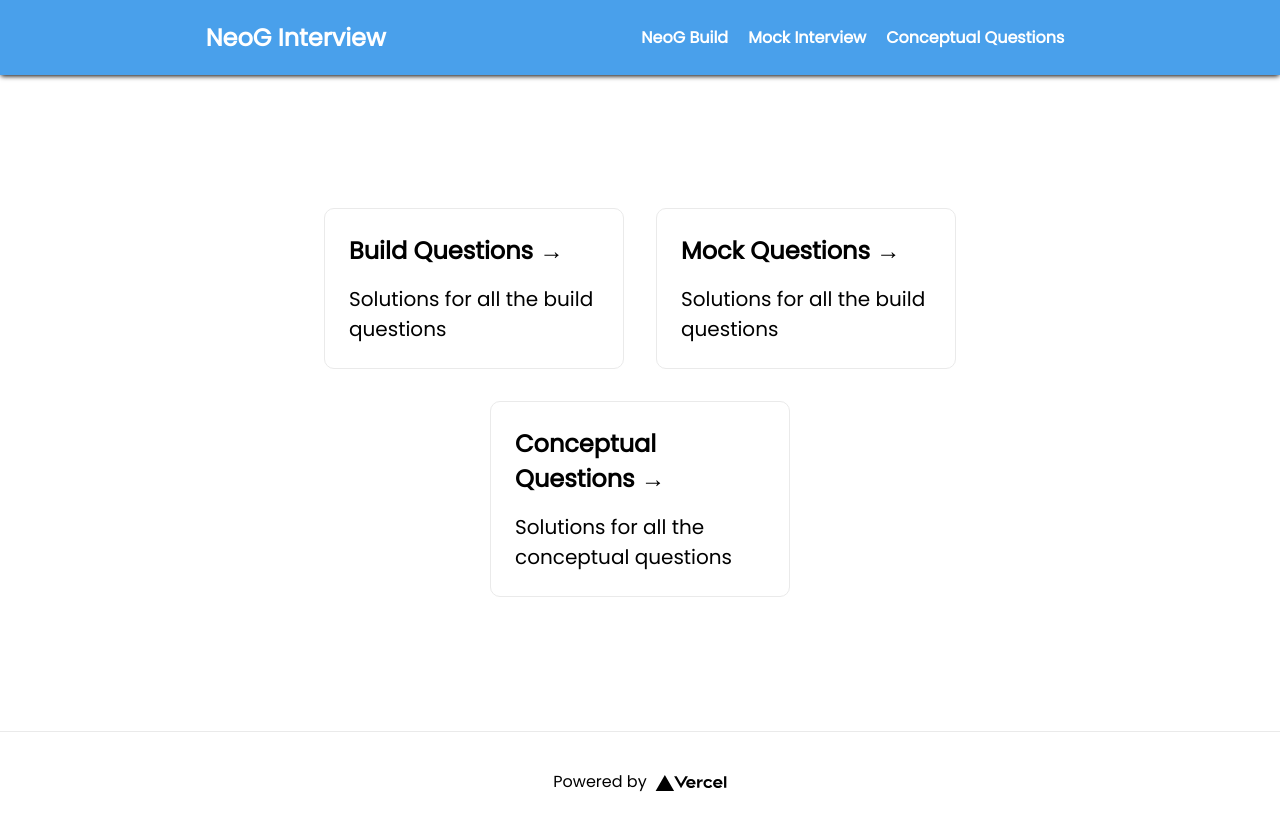
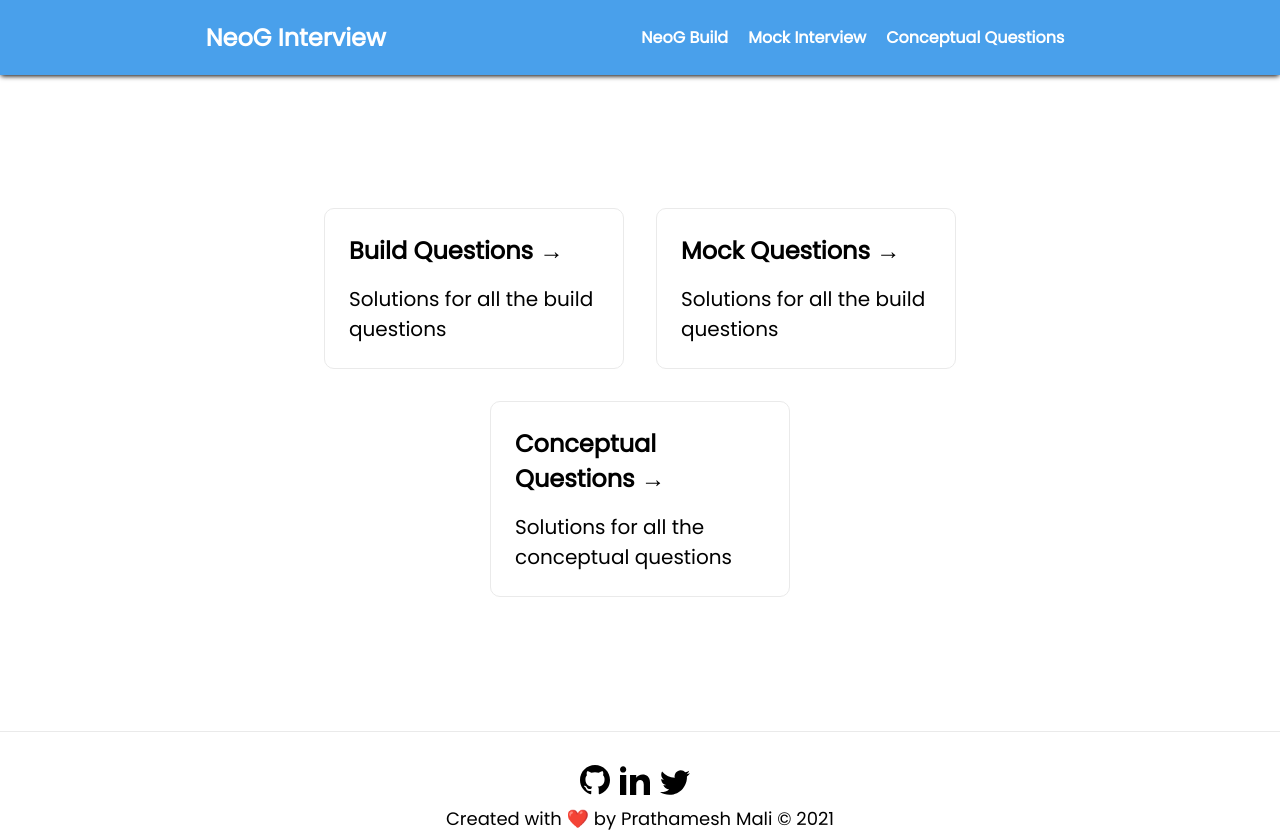
Before and after one commit to Pratham82/neog-interview-questions-react, a Next.js app: page / in a window 1280 px wide. Built offline with nearby package versions, Linux system fonts and the light colour scheme.

Commit message:
feat(UI): updated footer with social links

```diff
--- a/components/Footer.jsx
+++ b/components/Footer.jsx
@@ -1,9 +1,13 @@
 import styles from '../styles/Home.module.css'
 import Image from 'next/image'
+import GithubIcon from '../public/icons/github'
+import LinkedInIcon from '../public/icons/linkedin'
+import TwitterIcon from '../public/icons/twitter'
 
 export default function Footer() {
   return (
     <footer className={styles.footer}>
+      {/* <div>
         <a
           href="https://vercel.com?utm_source=create-next-app&utm_medium=default-template&utm_campaign=create-next-app"
           target="_blank"
@@ -14,6 +18,29 @@
             <Image src="/vercel.svg" alt="Vercel Logo" width={72} height={16} />
           </span>
         </a>
+      </div> */}
+      <div className={styles.socials}>
+        <span style={{ paddingRight: '10px' }}>
+          <a href="https://github.com/pratham82" target="_blank">
+            <GithubIcon />
+          </a>
+        </span>
+        <span style={{ paddingRight: '10px' }}>
+          <a href="https://www.linkedin.com/in/prathameshmali/" target="_blank">
+            <LinkedInIcon />
+          </a>
+        </span>
+        <span style={{ paddingRight: '10px' }}>
+          <a href="https://twitter.com/Pratham_82" target="_blank">
+            <TwitterIcon />
+          </a>
+        </span>
+      </div>
+      <div className={styles.credits}>
+        <a href="https://github.com/pratham82" target="_blank">
+          Created with ❤️ by Prathamesh Mali © 2021
+        </a>
+      </div>
     </footer>
   )
 }
--- a/styles/Home.module.css
+++ b/styles/Home.module.css
@@ -14,13 +14,28 @@
 
 .footer {
   display: flex;
+  flex-direction: column;
   border-top: 1px solid #eaeaea;
   justify-content: center;
   align-items: center;
   /* height: 100px; */
+  padding-top: 30px;
   height: 100px;
+  font-size: 18px;
 }
 
+.credits {
+  margin-top: 5px;
+  display: flex;
+  flex-direction: column;
+  justify-content: center;
+  align-items: center;
+}
+
+.socials {
+  padding: 5px 0;
+  display: flex;
+}
 .footer a {
   display: flex;
   justify-content: center;
```
Lines whose indentation alone changed are shown as unchanged.
